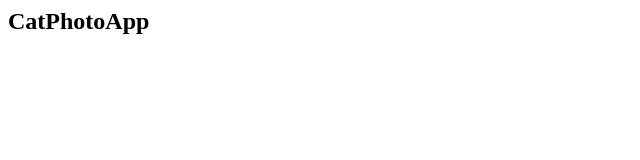
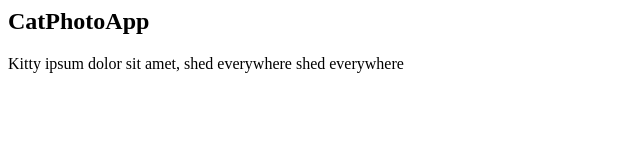
Before and after one commit to AmelZekovic/Repo04, a website: page ex12/src/index.html in a window 1280 px wide. Shown: the whole page, without its empty margins (0-640 px from the left). Drawn offline with Linux system fonts and the light colour scheme.

Commit message:
Deleted HTML Elements

```diff
--- a/ex12/src/index.html
+++ b/ex12/src/index.html
@@ -1,4 +1,3 @@
-
 <h2>CatPhotoApp</h2>
 
-<!--<p>Kitty ipsum dolor sit amet, shed everywhere shed everywhere</p>-->
+<p>Kitty ipsum dolor sit amet, shed everywhere shed everywhere</p>
```
